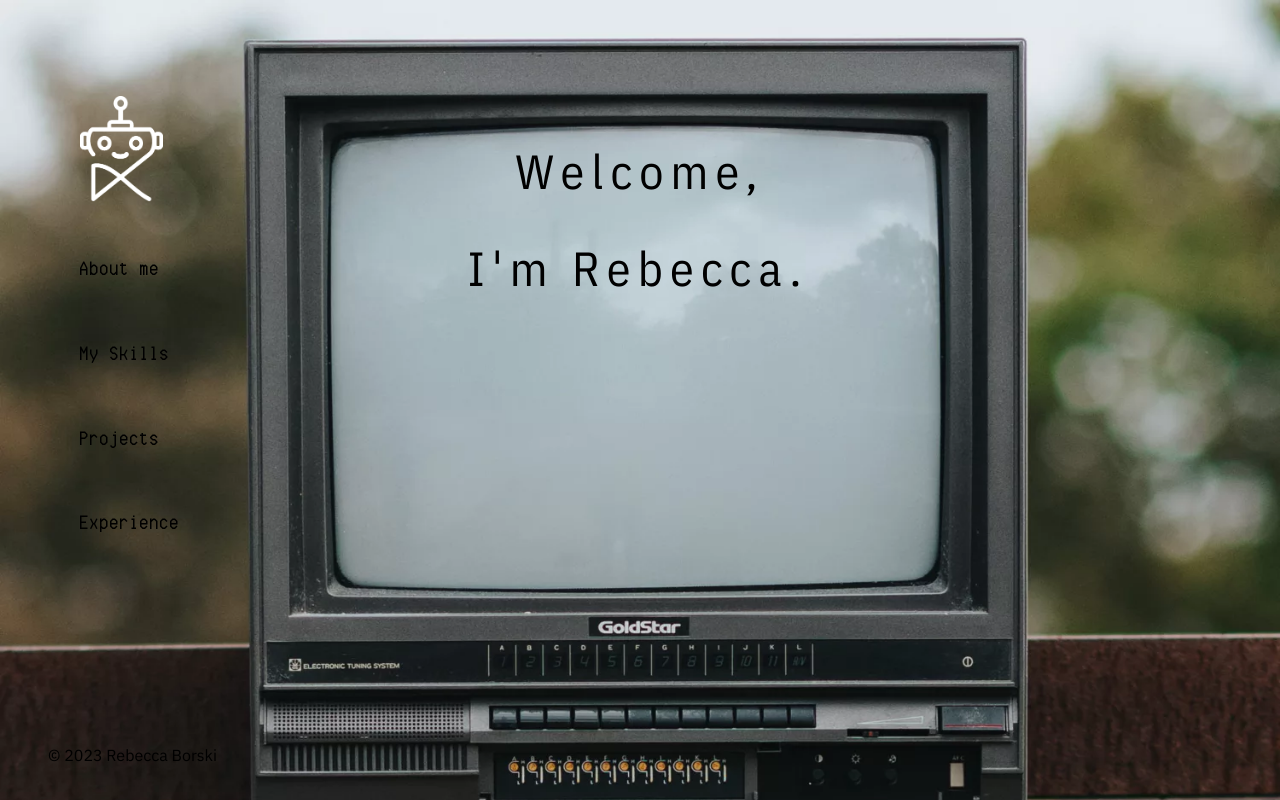
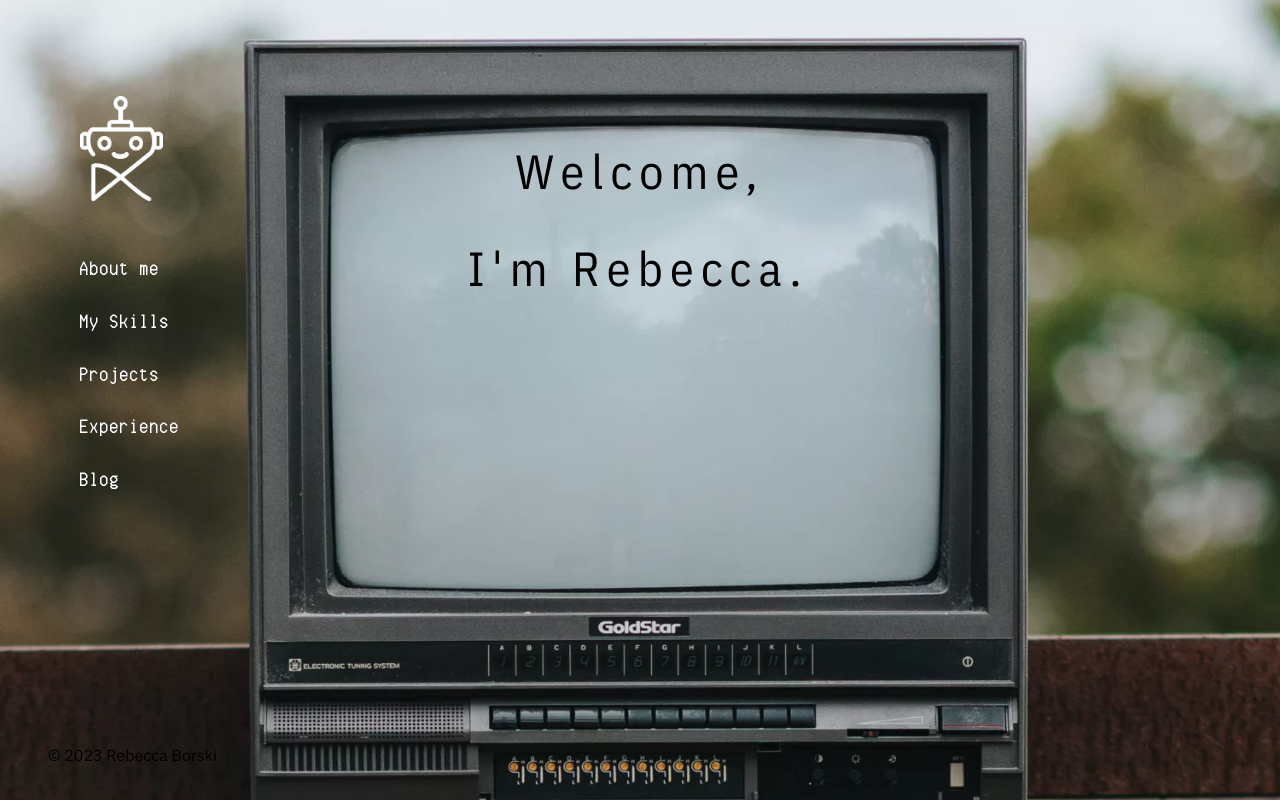
Before and after one commit to beccscode/my-resume, a Vue app: page / in a window 1280 px wide. Shown: the top 800 px of the page. Built offline with nearby package versions, Linux system fonts and the light colour scheme; a small style sheet from the web is missing; what @lottiefiles/vue-lottie-player would draw is missing.

Commit message:
applied default styles to sidebar

```diff
--- a/src/components/organisms/sidebar.vue
+++ b/src/components/organisms/sidebar.vue
@@ -3,11 +3,11 @@
     <div class="sidebar-sidebar">
       <nav class="sidebar-nav">
         <a href="#home" ><img :alt="image_alt" :src="image_src" class="sidebar-image" /></a>
-        <a href="#about" class="sidebar-link">{{ text }}</a>
-        <a href="#skills" class="sidebar-link">{{ text1 }}</a>
-        <a href="#projects" class="sidebar-link">{{ text2 }}</a>
-        <a href="#experience" class="sidebar-link">{{ text3 }}</a>
-        <router-link to="/blog" class="sidebar-navlink">{{ text4 }}</router-link>
+        <a href="#about" class="navbar-link">{{ text }}</a>
+        <a href="#skills" class="navbar-link">{{ text1 }}</a>
+        <a href="#projects" class="navbar-link">{{ text2 }}</a>
+        <a href="#experience" class="navbar-link">{{ text3 }}</a>
+        <router-link to="/blog" class="navbar-link">{{ text4 }}</router-link>
       </nav>
     </div>
   </div>
@@ -84,20 +84,7 @@ export default {
   height: 106px;
   margin-bottom: var(--dl-space-space-threeunits);
 }
-.sidebar-link {
-  color: var(--dl-color-gray-white);
-  font-family: Computer;
-  font-size: 2rem;
-  margin-bottom: var(--dl-space-space-threeunits);
-  text-decoration: none;
-}
 
-.sidebar-navlink {
-  color: var(--dl-color-gray-white);
-  display: none;
-  font-family: IBM Plex Sans;
-  text-decoration: none;
-}
 
 @media(max-width: 1600px) {
 }
```
